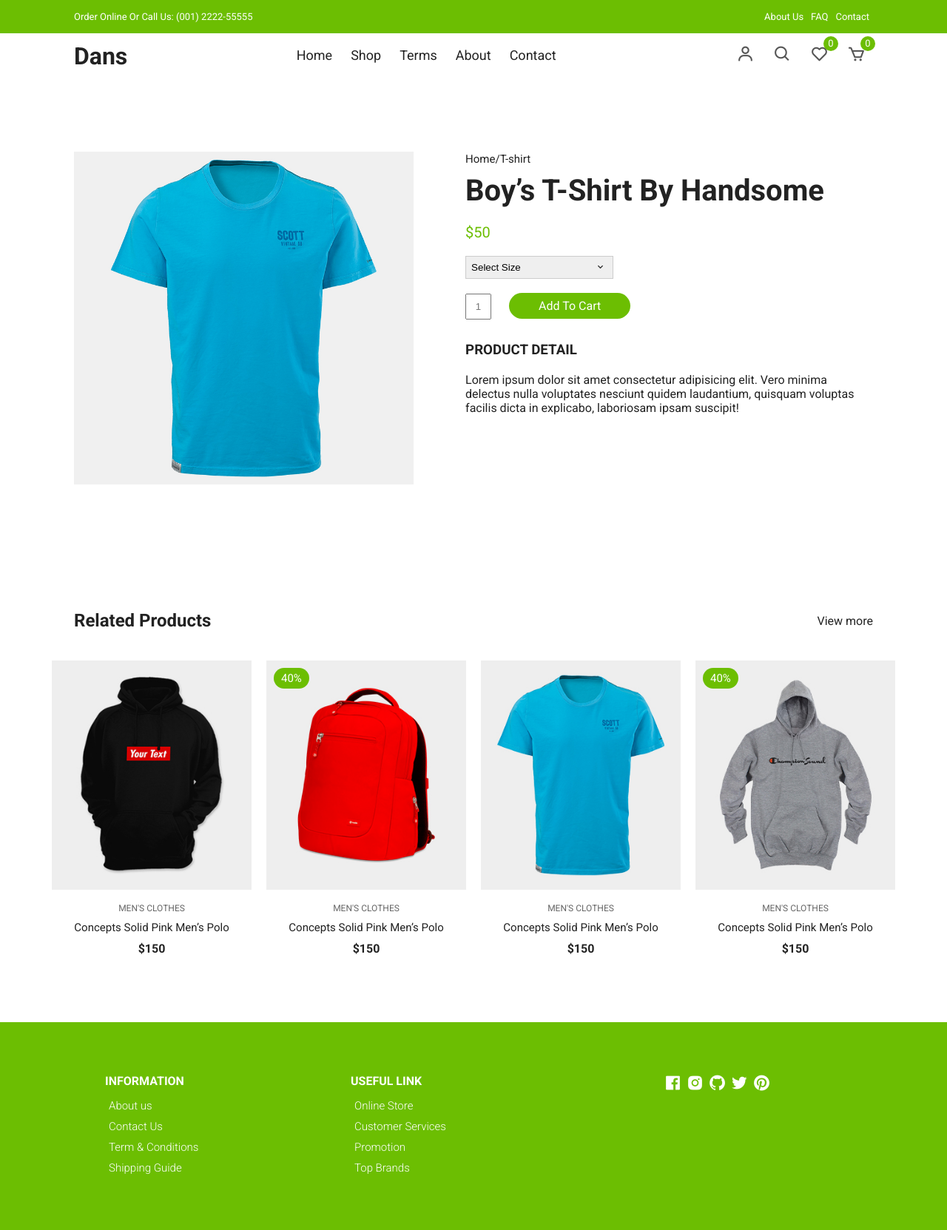
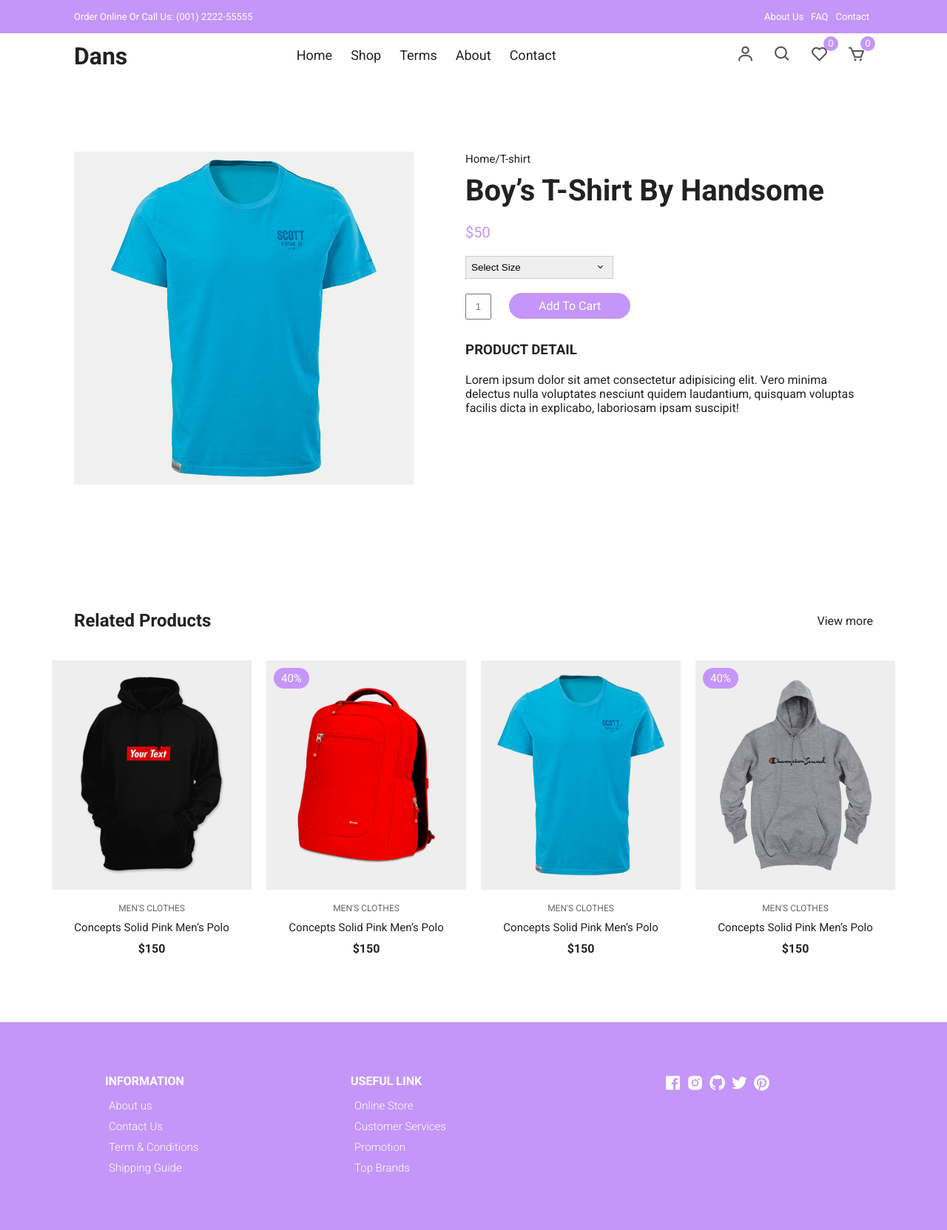
Before and after one commit to Mamba04n/Mr.Store, a PHP site: page /productDetails.html in a window 1280 px wide. Shown: the whole page at 74% size. Run offline with PHP 8.4, Linux system fonts and the light colour scheme.

Commit message:
color
cambiar color de verde a purpura

```diff
--- a/css/styles.css
+++ b/css/styles.css
@@ -3,6 +3,7 @@
 
 /* Color Variables */
 :root {
+  --purple: #c496f9;
   --white: #fff;
   --black: #222;
   --green: #6cbe02;
@@ -66,7 +67,7 @@ Header
 }
 
 .top-nav {
-  background-color: var(--green);
+  background-color: #c496f9;
   font-size: 1.3rem;
   color: var(--white);
 }
@@ -137,7 +138,7 @@ Navigation
   position: absolute;
   top: 3px;
   right: -3px;
-  background-color: var(--green);
+  background-color: var(--purple);
   color: var(--white);
   border-radius: 50%;
   font-size: 1.3rem;
@@ -577,7 +578,7 @@ Hero Media Query
   position: absolute;
   top: 1rem;
   left: 1rem;
-  background-color: var(--green);
+  background-color: var(--purple);
   padding: 0.5rem 1rem;
   color: var(--white);
   border-radius: 2rem;
@@ -807,7 +808,7 @@ Hero Media Query
 /* Footer */
 .footer {
   padding: 7rem 1rem;
-  background-color: var(--green);
+  background-color: var(--purple);
 }
 
 footer .row {
@@ -1260,7 +1261,7 @@ th:last-child {
 .product-detail .right .price {
   font-size: 600;
   font-size: 2rem;
-  color: var(--green);
+  color: var(--purple);
   margin-bottom: 2rem;
 }
 
@@ -1305,7 +1306,7 @@ th:last-child {
 }
 
 .product-detail .form .addCart {
-  background: var(--green);
+  background: var(--purple);
   padding: 0.8rem 4rem;
   color: #fff;
   border-radius: 3rem;
```
Also changed, not shown: other parts of css/styles.css (+18 -18 lines).
